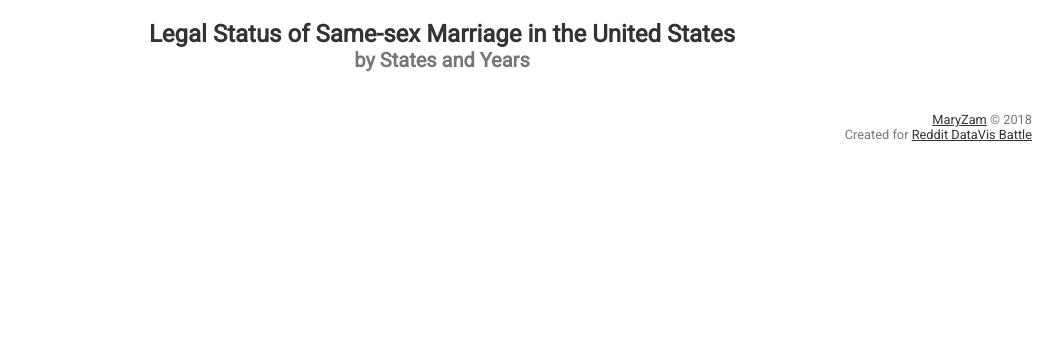
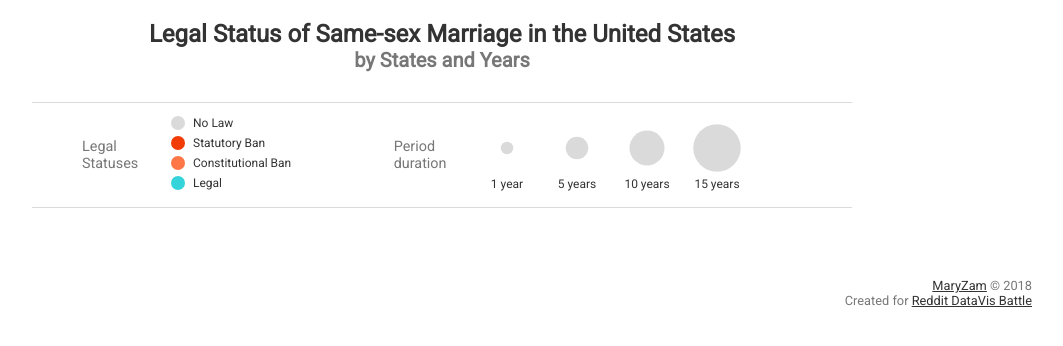
Before and after one commit to maryzam/reddit-dataVis-battle, a plain HTML site: page February/index.html in a window 1280 px wide. Shown: the whole page, without its empty margins (198-1261 px from the left). Drawn offline with nearby package versions, Linux system fonts and the light colour scheme; no server answers.

Commit message:
Add legend, split scripts, improve styles

```diff
--- a/February/index.html
+++ b/February/index.html
@@ -7,7 +7,6 @@
 		<link href="styles/main.css" rel="stylesheet" />
 
 	    <script type="text/javascript" src="https://d3js.org/d3.v4.min.js" charset="UTF-8"></script>
-        <script type="text/javascript" src="scripts/main.js" charset="UTF-8"></script>
 
 	    <title>Legal Status of Same-sex Marriage in the United States</title>
 
@@ -18,11 +17,24 @@
 			<h2>by States and Years</h2>
 		</div>
 		<div class="content">
+			<div class="legend">
+				<div class="column">
+					<div class="title">Legal<br/>Statuses</div>
+					<div class="legend-statuses"></div>
+				</div>
+				<div class="column">
+					<div class="title">Period<br/>duration</div>
+					<div class="legend-duration"></div>
+				</div>
+			</div>
 			<div class="container"></div>
 		</div>
 		<div class="footer">
 			<p><a href="https://github.com/maryzam">MaryZam</a>  © 2018 </p>
 			<p> Created for <a href="https://www.reddit.com/r/dataisbeautiful/comments/7vegvf/battle_dataviz_battle_for_the_month_of_february/">Reddit DataVis Battle</a></p>
 		</div>
+		<script type="text/javascript" src="scripts/shared.js" charset="UTF-8"></script>
+		<script type="text/javascript" src="scripts/legend.js" charset="UTF-8"></script>
+		<script type="text/javascript" src="scripts/main.js" charset="UTF-8"></script>
 	</body>
 </html>
--- /dev/null
+++ b/February/scripts/legend.js
@@ -0,0 +1,61 @@
+
+appendStatusLegend();
+appendDurationLegend();
+
+function appendStatusLegend() {
+	var svg = d3.select(".legend-statuses")
+				.append("svg")
+					.attr("width", 200)
+					.attr("height", 80);
+
+	var statusesLegend = svg.append("g").attr("class", "statuses");
+
+	var statuses = statusesLegend.selectAll("g")
+					.data(legalStatuses).enter()
+					.append("g")
+						.attr("transform", function(d, i) { return "translate(0," + (20 * i)+ ")"});
+	statuses
+		.append("circle")
+			.attr("cx", 10)
+			.attr("cy", 10)
+			.attr("r", 7)
+			.style("fill", function(d) { return scaleColor(d) });
+
+	statuses
+		.append("text")
+			.attr("transform", "translate(25,14)")
+			.text(function(d) { return d;});
+}
+
+function appendDurationLegend() {
+
+	var svg = d3.select(".legend-duration")
+				.append("svg")
+					.attr("width", 300)
+					.attr("height", 80);
+
+	var yearsLegend = svg
+						.append("g")
+							.attr("class", "duration")
+							.attr("transform", "translate(30, 35)");
+
+	var years = yearsLegend
+					.selectAll("g")
+					.data([1, 5, 10, 15]).enter()
+					.append("g")
+
+					.attr("transform", function(d, i) { return "translate(" + (i * 70) + ", 0)"});
+
+	years
+		.append("circle")
+			.attr("cx", 0)
+			.attr("cy", 0)
+				.attr("r", function(d) { return scaleRadius(d) - 5; })
+				.style("fill", "#dadada");
+
+	years
+		.append("text")
+			.attr("transform","translate(0, 40)")
+			.text(function(d) { return d + (d > 1 ? " years" : " year"); })
+			.style("text-anchor", "middle")
+}
--- a/February/scripts/main.js
+++ b/February/scripts/main.js
@@ -1,22 +1,10 @@
-
-
-var statesGrid = { columns: 5, rows: 10 };
-var cellSize = { width: 190, height: 100 };
-var maxRadius = (Math.floor(cellSize.height / 2) - 15);
-
-var scaleRadius = d3.scaleLinear()
-					.domain([0, 20])
-					.range([10, maxRadius]);
-
-var scaleColor = d3.scaleOrdinal()
-				   .domain(["No Law", "Statutory Ban", "Constitutional Ban", "Legal"])
-				   .range(["#dadada", "#F13C05", "#FF7747", "#35D4DA"]);
 
 d3.csv("data/ssm.csv", function(error, source) {
 	if (error) throw error;
 
 	var data = prepareData(source);
 	var svg = createContainer();
+
 	appendGooeyFilter(svg);
 	generateChart(svg, data);
 });
@@ -145,5 +133,4 @@ function appendGooeyFilter(svg) {
 			.attr("mode","matrix")
 			.attr("values","1 0 0 0 0  0 1 0 0 0  0 0 1 0 0  0 0 0 19 -9")
 			.attr("result","gooey");
-
 }
--- /dev/null
+++ b/February/scripts/shared.js
@@ -0,0 +1,12 @@
+var statesGrid = { columns: 5, rows: 10 };
+var cellSize = { width: 190, height: 100 };
+var maxRadius = (Math.floor(cellSize.height / 2) - 15);
+
+var scaleRadius = d3.scaleLinear()
+					.domain([0, 20])
+					.range([10, maxRadius]);
+
+var legalStatuses = ["No Law", "Statutory Ban", "Constitutional Ban", "Legal"]
+var scaleColor = d3.scaleOrdinal()
+				   .domain(legalStatuses)
+				   .range(["#dadada", "#F13C05", "#FF7747", "#35D4DA"]);
--- a/February/styles/main.css
+++ b/February/styles/main.css
@@ -42,8 +42,29 @@ h2 {
 }
 
 .legend {
-	margin: 10px 20px 50px 20px;
-	padding: 10px;
+	display: flex;
+	flex-wrap: wrap;
+	margin: 10px 70px 50px 70px;
+	padding: 10px 50px;
 	border: 1px #dadada;
 	border-style: solid none;
 }
+
+.legend text {
+	text-anchor: left;
+	font-size: 12px;
+	fill: #333;
+}
+
+.legend .column {
+	display: flex;
+	flex-wrap: wrap;
+	flex: 1 1 auto;
+	align-items: center;
+}
+
+.legend .title {
+	padding-right: 30px;
+	color: #777;
+	font-size: 0.9em;
+}
```
